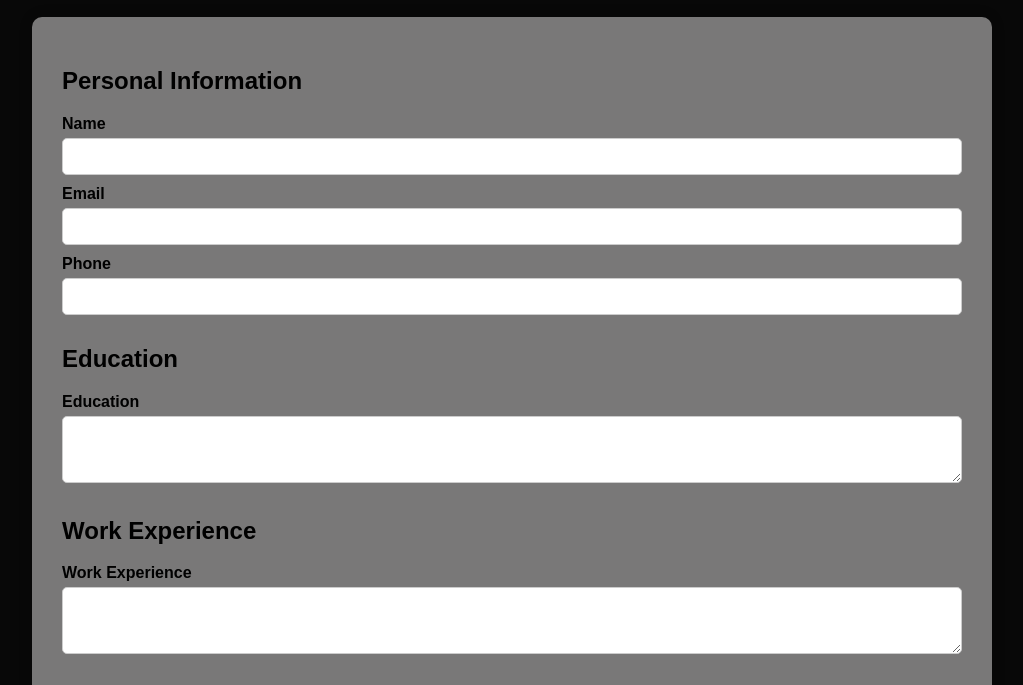
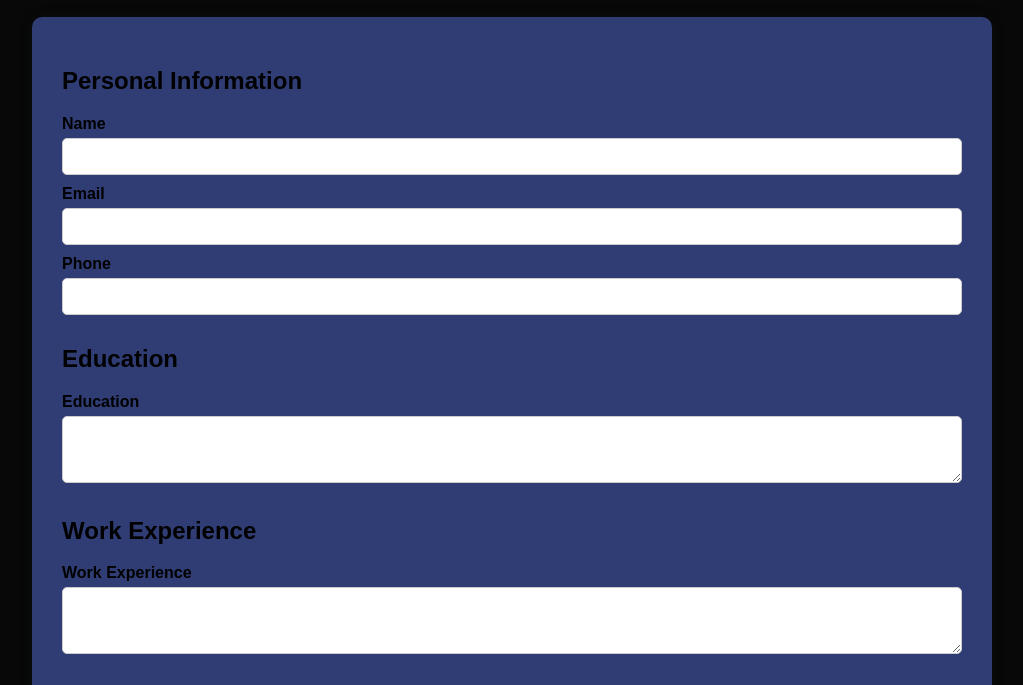
Before and after one commit to SaimaWaheed-Student/milestone-5, a plain HTML site: page index.html in a window 1280 px wide. Shown: the part 60-745 px from the top of the page, without its empty margins (128-1151 px from the left). Drawn offline with nearby package versions, Linux system fonts and the light colour scheme.

Commit message:
First commit

```diff
--- a/style.css
+++ b/style.css
@@ -15,10 +15,10 @@ form {
   width: 90%;
   max-width: 900px;
   margin: 20px auto;
-  background-color: rgb(121, 120, 120);
+  background-color: rgb(48, 61, 117);
 
   padding: 30px;
-  box-shadow: 0 0 15px rgba(0, 0, 0, 0.1);
+  box-shadow: 0 0 15px rgba(31, 52, 66, 0.1);
   border-radius: 10px;
 }
 
```
